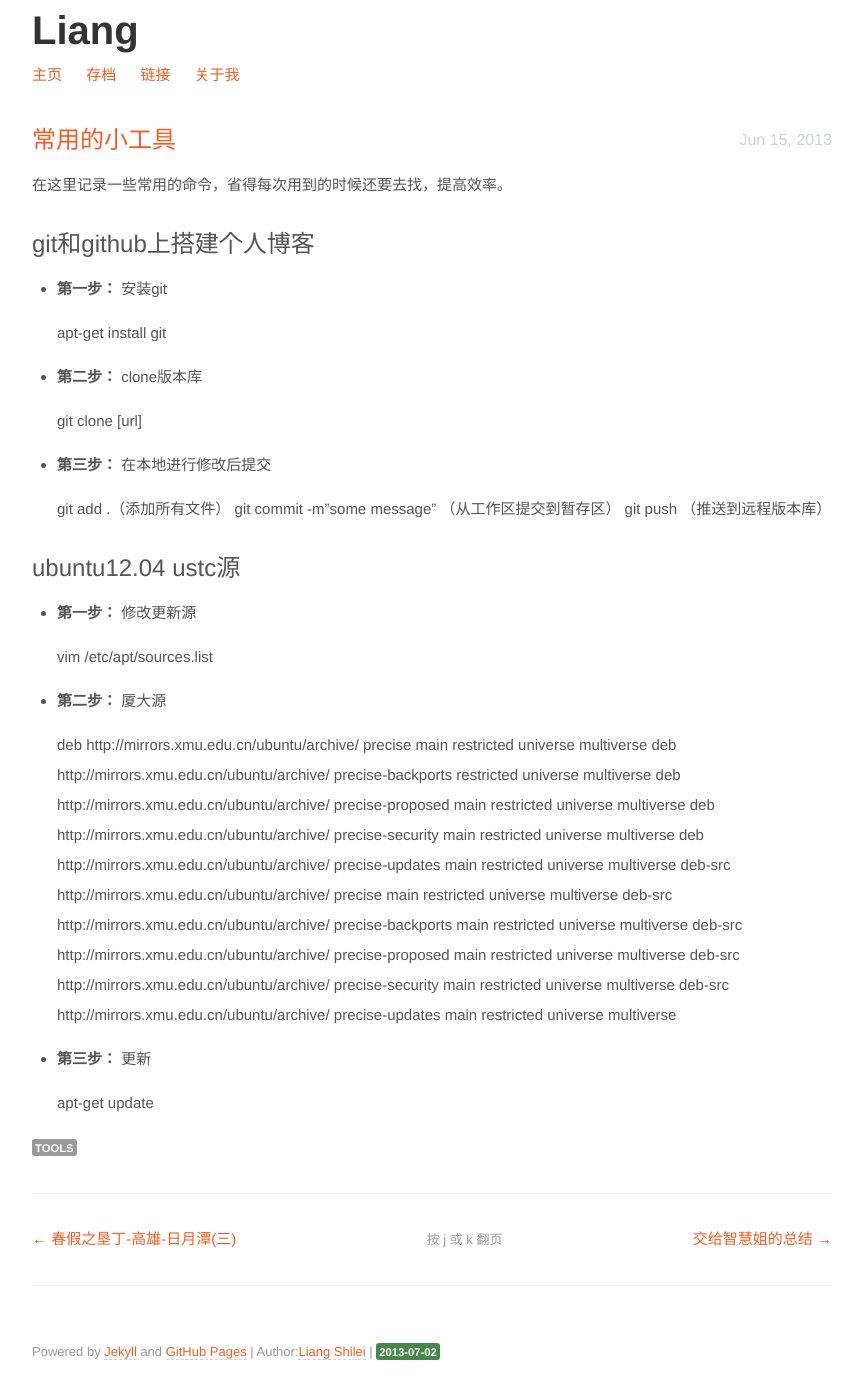
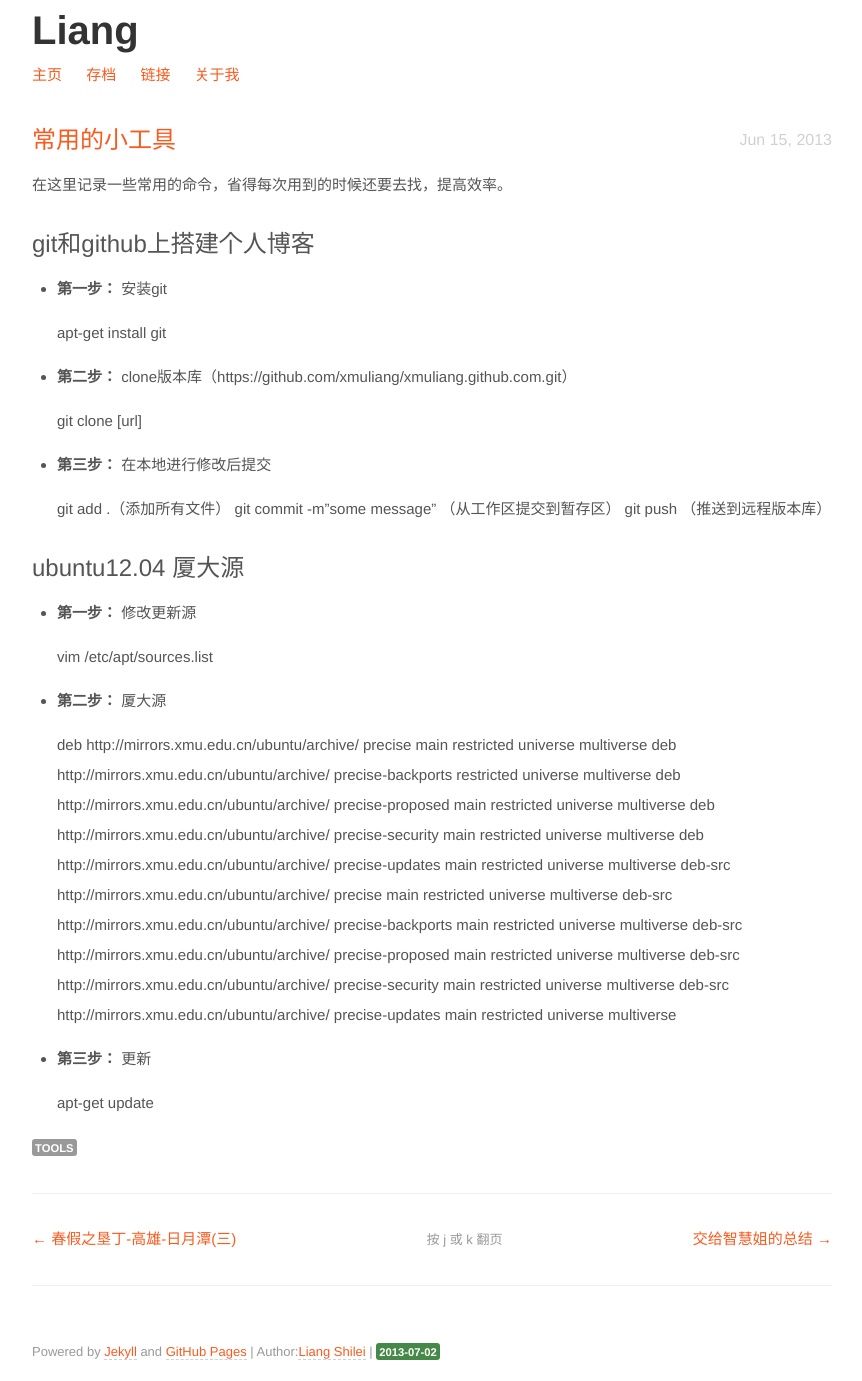
Before and after one commit to helloliangshilei/xmuliang22.github.com, a Jekyll site: the page built from _posts/2013-06-15-little-tools.md, in a window 1280 px wide. Shown: the whole page, without its empty margins (208-1070 px from the left). Built offline with Jekyll 4.4.1, drawn with Linux system fonts in a browser that asks for light colours; Markdown is read by kramdown in place of the engine named in the settings; comment, search, counter and statistics services are not loaded.

Commit message:
little tools

```diff
--- a/_posts/2013-06-15-little-tools.md
+++ b/_posts/2013-06-15-little-tools.md
@@ -15,7 +15,7 @@ tags:
 
 	apt-get install git
 
-- **第二步：** clone版本库
+- **第二步：** clone版本库（https://github.com/xmuliang/xmuliang.github.com.git）
 
 	git clone [url]
 
@@ -25,7 +25,7 @@ tags:
 	git commit -m"some message" （从工作区提交到暂存区）
 	git push （推送到远程版本库）
 
-#ubuntu12.04 ustc源
+#ubuntu12.04 厦大源
 
 - **第一步：** 修改更新源
 
```
